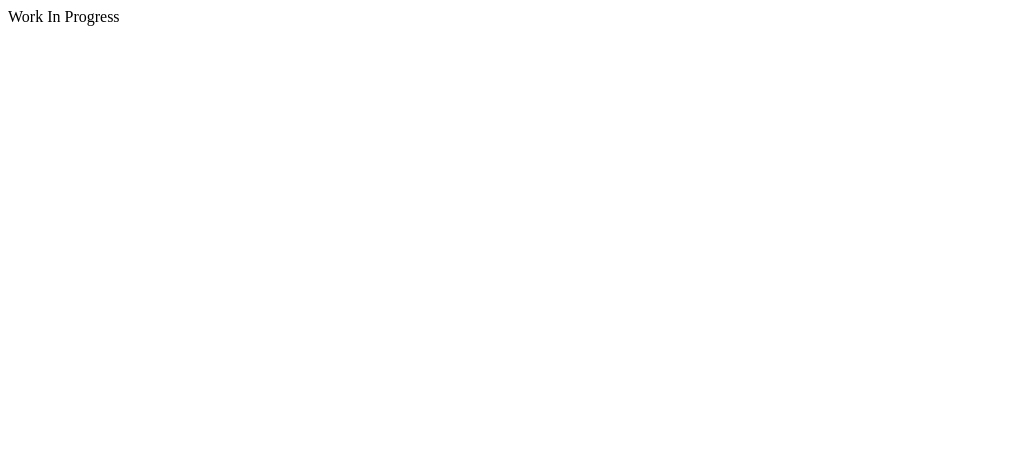
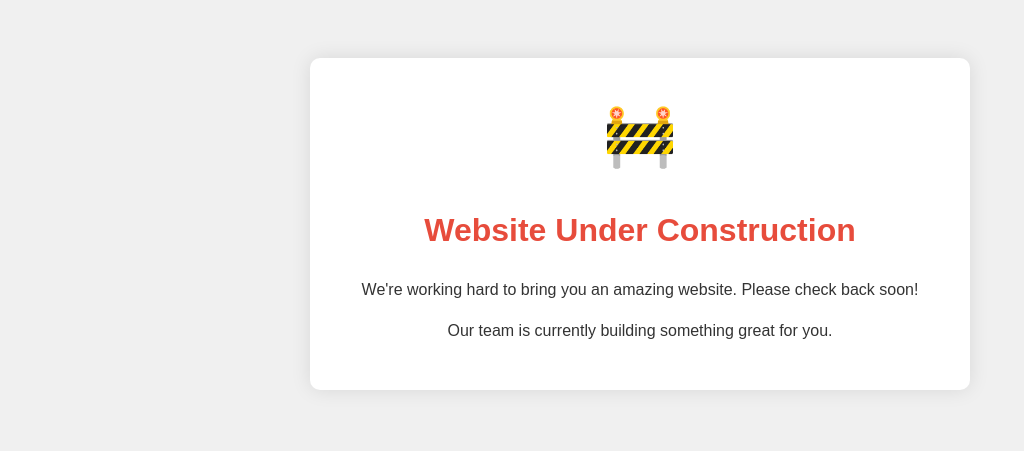
Before and after one commit to steve-nt/steve-nt.github.io, a plain HTML site: page index.html in a window 1280 px wide. Shown: the whole page, without its empty margins (0-1024 px from the left). Drawn offline with Linux system fonts and the light colour scheme.

Commit message:
Intitial Commit

```diff
--- a/index.html
+++ b/index.html
@@ -1 +1,49 @@
-Work In Progress
+<!DOCTYPE html>
+<html lang="en">
+<head>
+    <meta charset="UTF-8">
+    <meta name="viewport" content="width=device-width, initial-scale=1.0">
+    <title>Website Under Construction</title>
+    <style>
+        body {
+            font-family: Arial, sans-serif;
+            text-align: center;
+            background-color: #f0f0f0;
+            color: #333;
+            padding: 50px 20px;
+            line-height: 1.6;
+        }
+        .container {
+            max-width: 600px;
+            margin: 0 auto;
+            background-color: white;
+            padding: 30px;
+            border-radius: 10px;
+            box-shadow: 0 0 20px rgba(0,0,0,0.1);
+        }
+        h1 {
+            color: #e74c3c;
+            margin-bottom: 20px;
+        }
+        .construction-icon {
+            font-size: 60px;
+            margin-bottom: 20px;
+            color: #f39c12;
+        }
+        .contact {
+            margin-top: 30px;
+            font-style: italic;
+            color: #7f8c8d;
+        }
+    </style>
+</head>
+<body>
+    <div class="container">
+        <div class="construction-icon">🚧</div>
+        <h1>Website Under Construction</h1>
+        <p>We're working hard to bring you an amazing website. Please check back soon!</p>
+        <p>Our team is currently building something great for you.</p>
+
+    </div>
+</body>
+</html>
```
